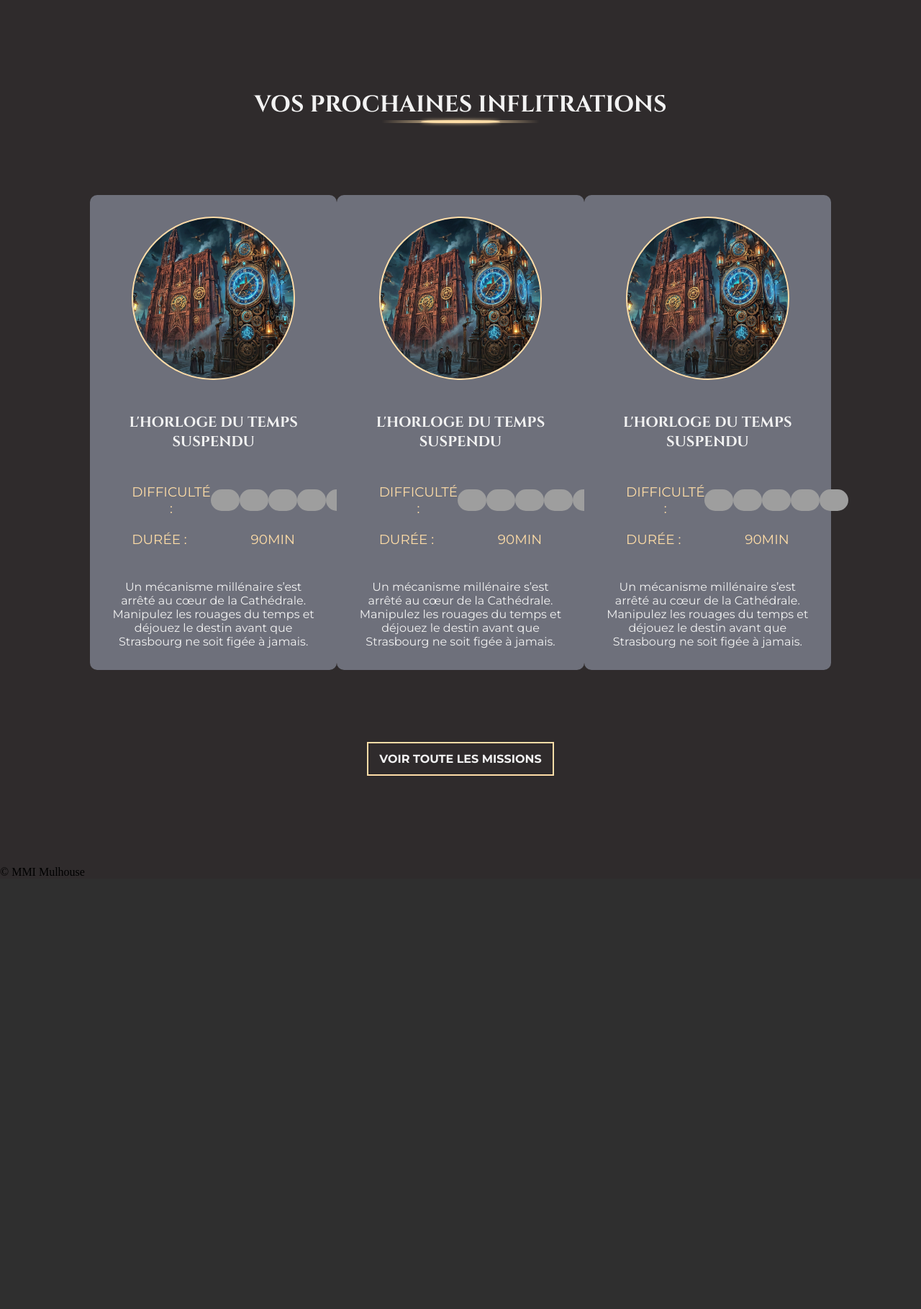
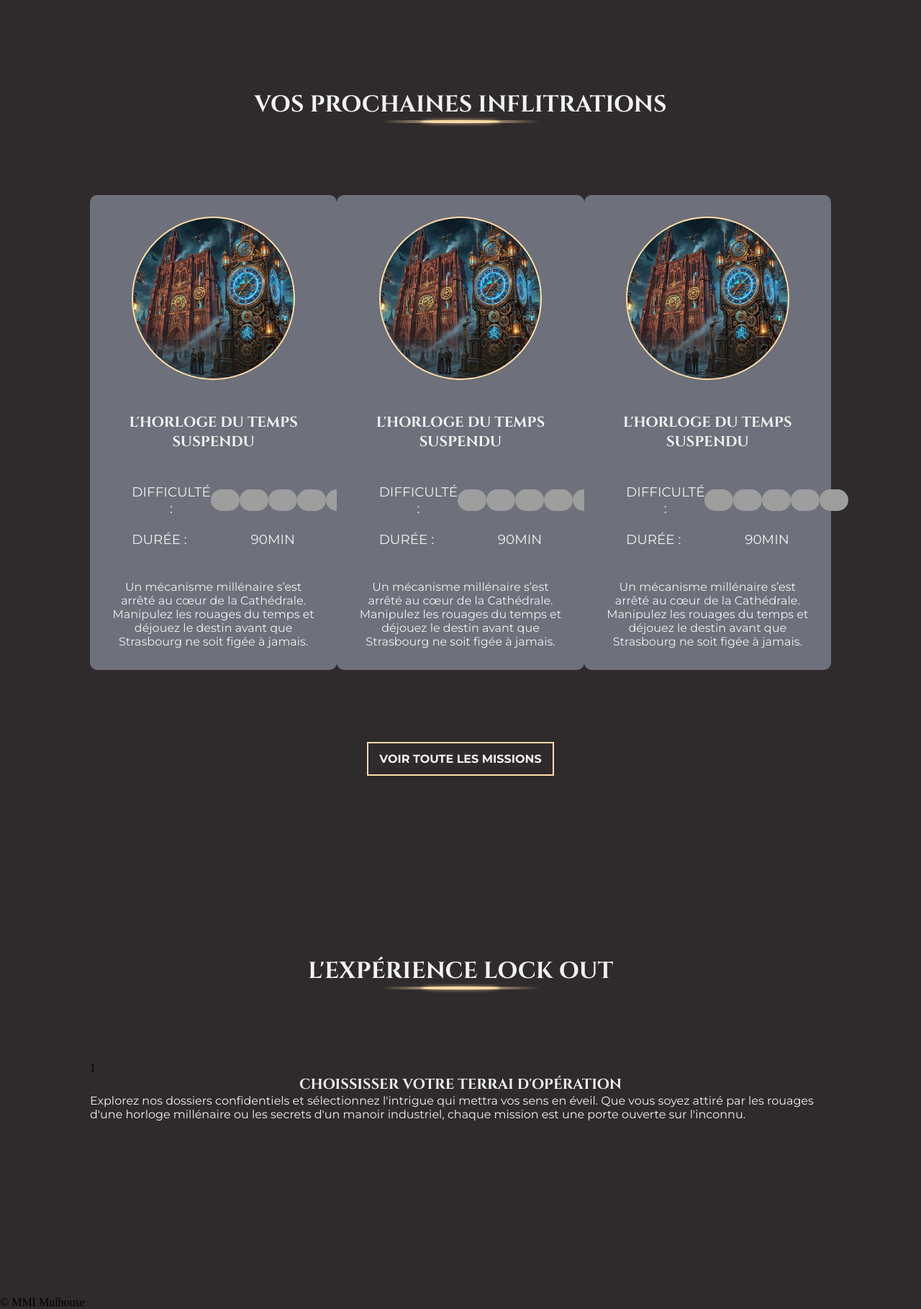
Before and after one commit to aymonier-elias/SAE-4D01, a PHP site: page / in a window 1280 px wide. Shown: the part 801-2620 px from the top of the page at 72% size. Before the commit the page ends 2018 px from the top, so only its background shows below. Run offline with PHP 8.4, Linux system fonts and the light colour scheme; grey boxes are pictures that could not be loaded.

Commit message:
section2

```diff
--- a/style/accueil.css
+++ b/style/accueil.css
@@ -5,7 +5,6 @@
     display: flex;
     flex-direction: column;
     gap: 100px;
-  color: var(--white);
   padding: 125px;
   h3 {
     font-size: 1.25rem;
@@ -34,13 +33,12 @@
         }
     }
 }
+/* Card */
 .cards {
   display: flex;
   width: 100%;
  justify-content: space-between;
 }
-
-/* Card */
 .card {
   position: relative;
   padding: 30px;
@@ -76,7 +74,6 @@
     color: var(--secondary);
   }
 }
-
 .difficulte {
   display: flex;
   align-items: center;
@@ -85,7 +82,6 @@
     height: 30px;
   }
 }
-
 .card-hover {
   display: flex;
   opacity: 0;
@@ -101,3 +97,16 @@
   background-color: var(--brand-red-half);
   backdrop-filter: blur(5px);
 }
+
+/* Section - Expérience */
+.experience {
+    display: flex;
+    flex-direction: column;
+    gap: 100px;
+  padding: 125px;
+  h3 {
+    font-size: 1.25rem;
+    font-weight: bolder;
+    text-align: center;
+  }
+}
--- a/style/style.css
+++ b/style/style.css
@@ -50,18 +50,21 @@ h1 {
   font-family: var(--title);
   font-size: 4rem;
   text-transform: uppercase;
+  color: var(--white);
 }
 
 h2 {
   font-family: var(--title);
   font-size: 2rem;
   text-transform: uppercase;
+  color: var(--white);
 }
 
 h3 {
   font-family: var(--title);
   font-size: 1.25rem;
   text-transform: uppercase;
+  color: var(--white);
 }
 
 p,
@@ -70,6 +73,7 @@ li,
 ul,
 button {
   font-family: var(--text);
+  color: var(--white);
 }
 
 a {
@@ -92,6 +96,7 @@ button {
 }
 
 .cta {
+  color: var(--white);
   border: solid var(--secondary) 2px;
   padding: 12px 15px;
   width: fit-content;
--- a/vue/vueAccueil.php
+++ b/vue/vueAccueil.php
@@ -121,3 +121,28 @@ $hero = "<div class='hero'>
   </div>
   <a href="" class="cta">Voir toute les missions</a>
 </section>
+
+<section class="experience">
+  <div class="title">
+    <h2>L'EXPÉRIENCE LOCK OUT</h2>
+    <span class="separator"></span>
+  </div>
+
+  <main>
+    <div>
+      <span>1</span>
+      <div>
+        <h3>Choississer votre terrai d'opération</h3>
+        <p>Explorez nos dossiers confidentiels et sélectionnez l'intrigue qui mettra vos sens en éveil. Que vous soyez
+          attiré par les rouages d'une horloge millénaire ou les secrets d'un manoir industriel, chaque mission est une
+          porte ouverte sur l'inconnu.</p>
+      </div>
+    </div>
+  </main>
+
+  <footer>
+    <span></span>
+    <img src="" alt="">
+    <span></span>
+  </footer>
+</section>
```
